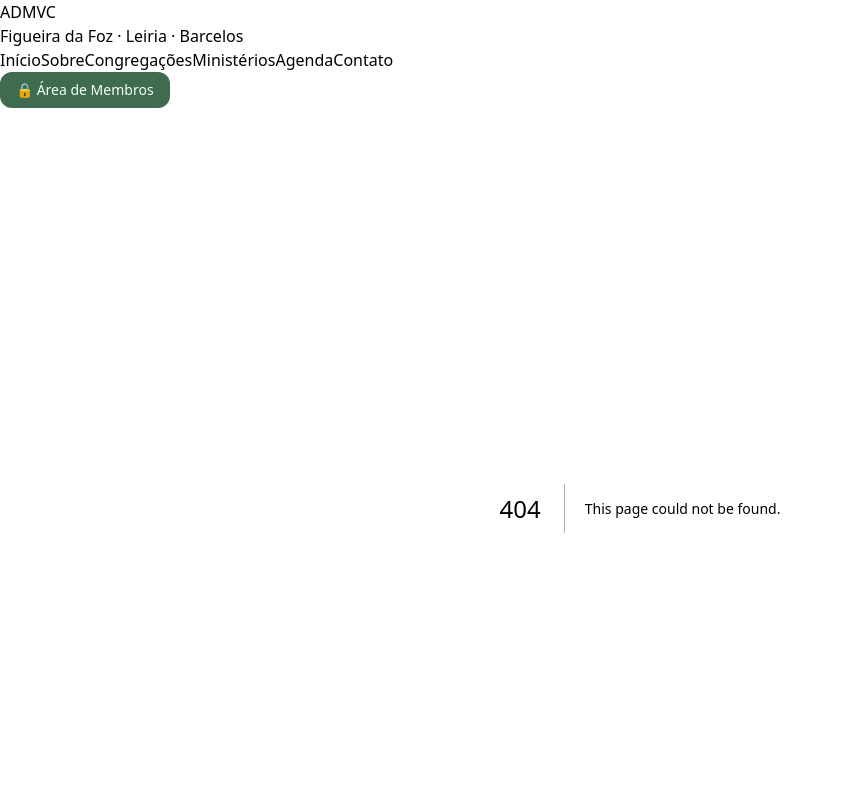
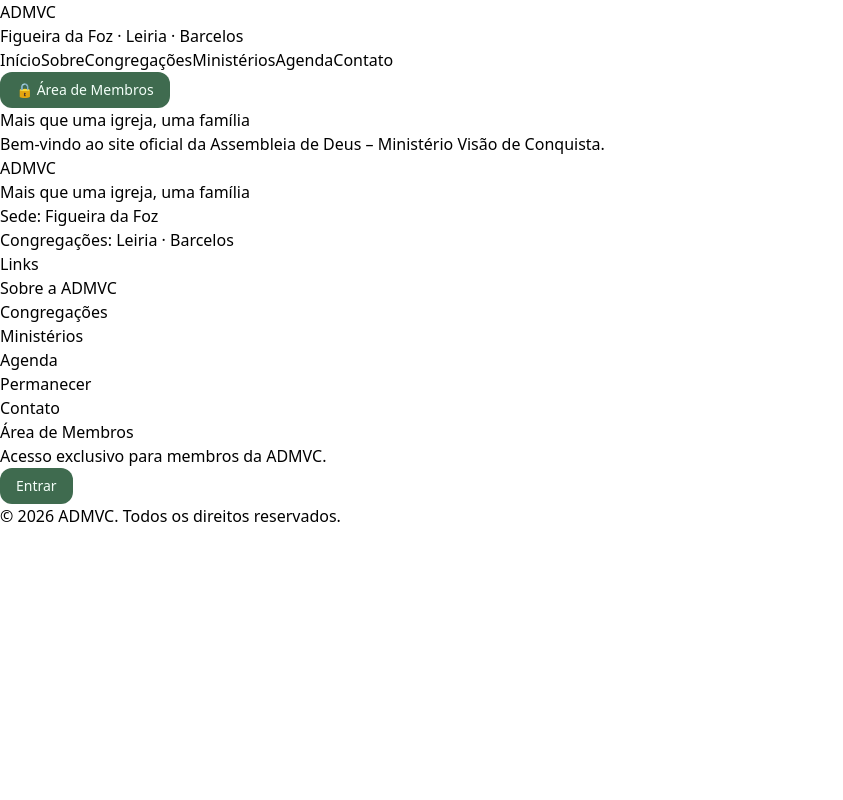
Before and after one commit to libertrendz/admvc-site, a Next.js app: page / in a window 1280 px wide. Before the commit this address had no page. Shown: the top 800 px of the page, without its empty margins (0-843 px from the left). Built offline with nearby package versions, Linux system fonts and the light colour scheme.

Commit message:
Create page.tsx

```diff
--- /dev/null
+++ b/app/page.tsx
@@ -0,0 +1,13 @@
+export default function HomePage() {
+  return (
+    <section className="space-y-4">
+      <h1 className="text-3xl font-semibold text-figueira">
+        Mais que uma igreja, uma família
+      </h1>
+
+      <p className="text-muted max-w-xl">
+        Bem-vindo ao site oficial da Assembleia de Deus – Ministério Visão de Conquista.
+      </p>
+    </section>
+  );
+}
```
